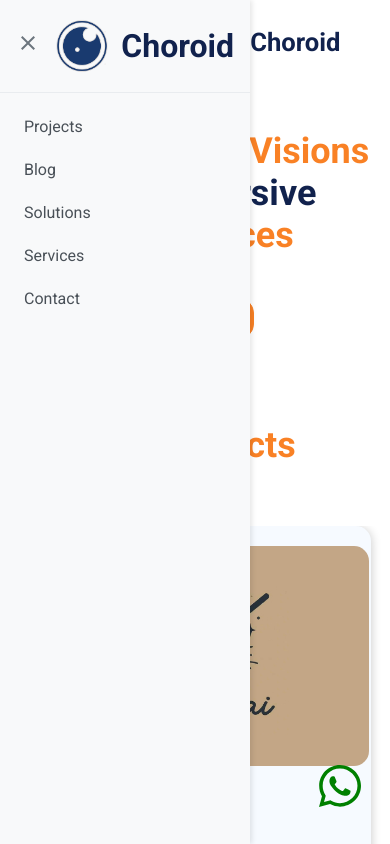
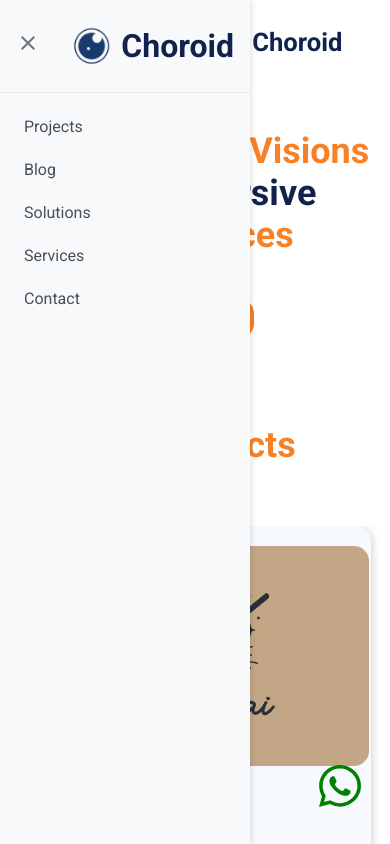
Before and after one commit to rabeeqiblawi/portfolio-nextjs, a Next.js app: page / in a window 390 px wide. Both pictures are taken after a click on the element 62 px from the left and 42 px from the top of the page. Shown: the top 844 px of the page. Built offline with nearby package versions, Linux system fonts and the light colour scheme.

Commit message:
Update header responsiveness (Phone)

```diff
--- a/src/components/navigation/navbar/navbar.module.scss
+++ b/src/components/navigation/navbar/navbar.module.scss
@@ -151,3 +151,15 @@
         }
     }
 }
+@media screen and (max-width: 768px) {
+    .container{
+
+        .logoLink{
+            gap: 0;
+
+            img{
+                transform: scale(0.7);
+            }
+        }
+    }
+}
--- a/src/components/navigation/sidebar/Sidebar.scss
+++ b/src/components/navigation/sidebar/Sidebar.scss
@@ -22,7 +22,11 @@
         color: var(--text-dark);
         display: flex;
         align-items: center;
-        gap: 10px;
+        // gap: 10px;
+
+        img{
+          transform: scale(0.7);
+        }
     }
   }
 
```
